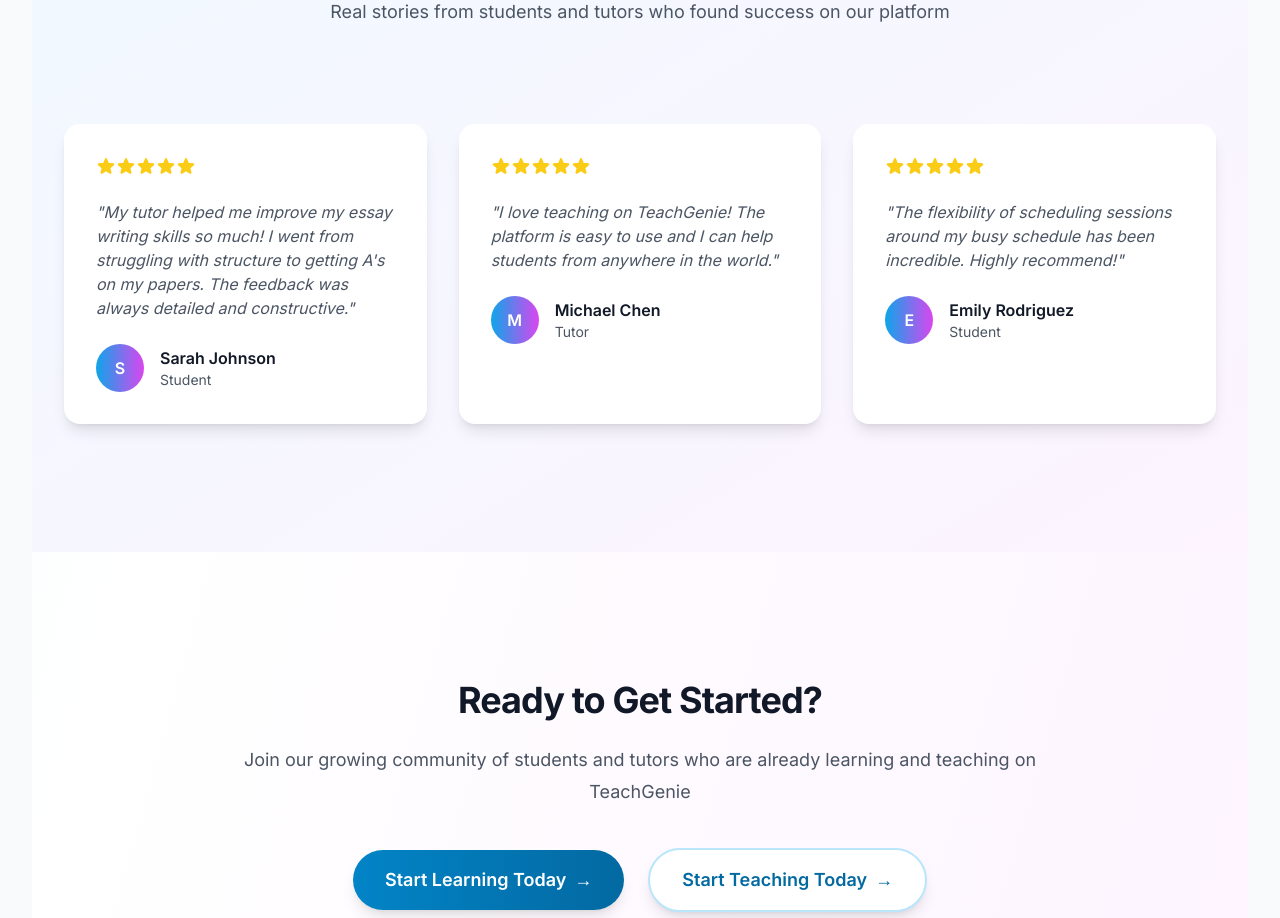
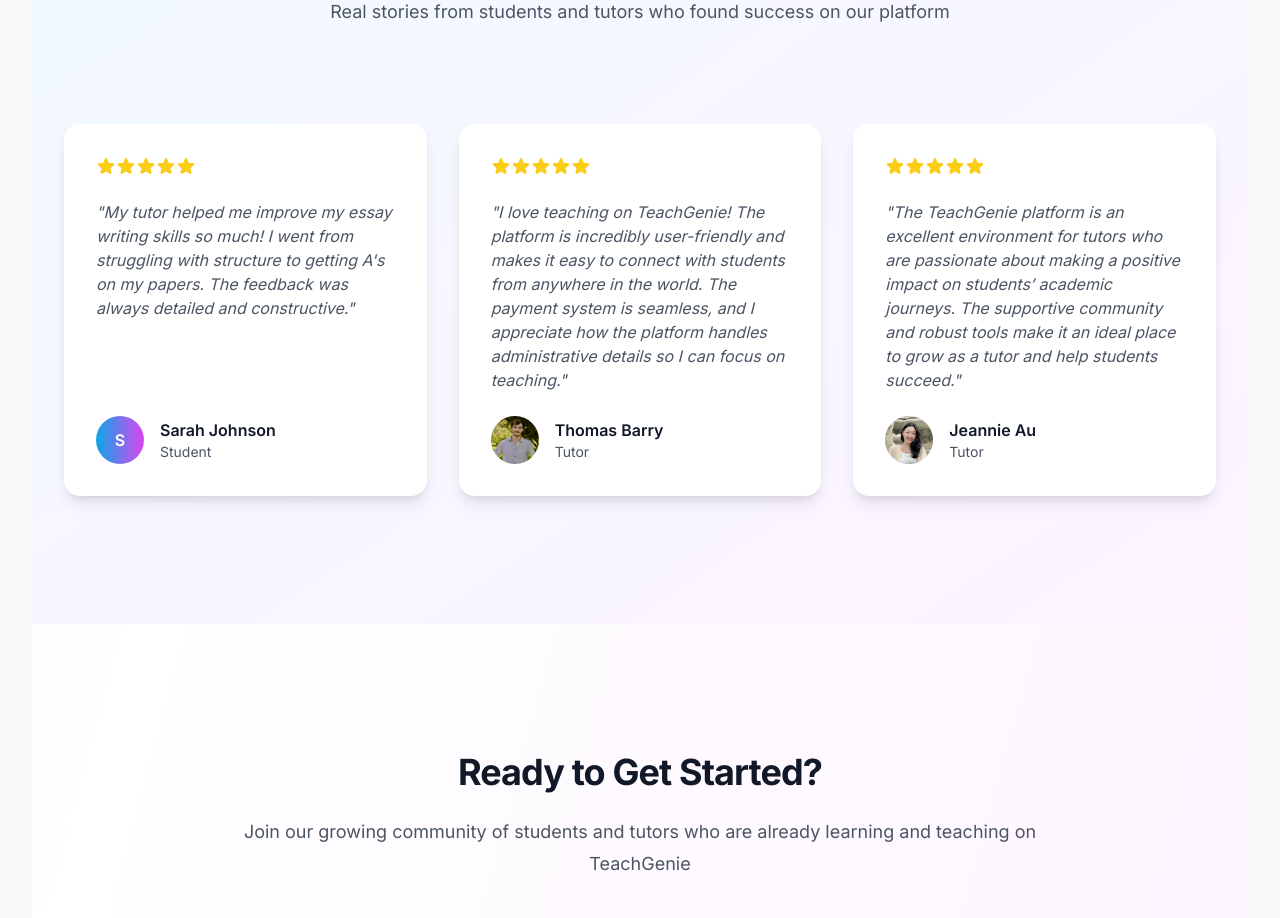
Before and after one commit to Thomas-Barry1/TeachGenieTutoringPlatform, a Next.js app in the folder teachgenie-platform/: page / in a window 1280 px wide. Shown: the part 3500-4418 px from the top of the page. Built offline with nearby package versions, Linux system fonts and the light colour scheme; no server answers.

Commit message:
Add actual tutor testimonials and their images to the home page

```diff
--- a/teachgenie-platform/src/app/page.tsx
+++ b/teachgenie-platform/src/app/page.tsx
@@ -174,7 +174,7 @@ export default function Home() {
           <div className="mx-auto mt-16 max-w-2xl sm:mt-20 lg:mt-24 lg:max-w-none">
             <div className="grid grid-cols-1 gap-8 lg:grid-cols-3">
               {testimonials.map((testimonial) => (
-                <div key={testimonial.name} className="bg-white rounded-2xl p-8 shadow-lg hover:shadow-xl transition-shadow duration-300">
+                <div key={testimonial.name} className="bg-white rounded-2xl p-8 shadow-lg hover:shadow-xl transition-shadow duration-300 flex flex-col h-full">
                   <div className="flex items-center mb-6">
                     <div className="flex text-yellow-400">
                       {[...Array(5)].map((_, i) => (
@@ -182,11 +182,21 @@ export default function Home() {
                       ))}
                     </div>
                   </div>
-                  <p className="text-gray-600 mb-6 italic">&quot;{testimonial.content}&quot;</p>
-                  <div className="flex items-center">
-                    <div className="w-12 h-12 bg-gradient-to-r from-primary-500 to-secondary-500 rounded-full flex items-center justify-center">
-                      <span className="text-white font-semibold">{testimonial.name.charAt(0)}</span>
-                    </div>
+                  <p className="text-gray-600 mb-6 italic flex-grow">&quot;{testimonial.content}&quot;</p>
+                  <div className="flex items-center mt-auto">
+                    {testimonial.image ? (
+                      <div className="w-12 h-12 rounded-full overflow-hidden bg-gray-200 flex-shrink-0">
+                        <img
+                          src={testimonial.image}
+                          alt={testimonial.name}
+                          className="w-full h-full object-cover"
+                        />
+                      </div>
+                    ) : (
+                      <div className="w-12 h-12 bg-gradient-to-r from-primary-500 to-secondary-500 rounded-full flex items-center justify-center flex-shrink-0">
+                        <span className="text-white font-semibold">{testimonial.name.charAt(0)}</span>
+                      </div>
+                    )}
                     <div className="ml-4">
                       <div className="font-semibold text-gray-900">{testimonial.name}</div>
                       <div className="text-sm text-gray-600">{testimonial.role}</div>
@@ -301,13 +311,15 @@ const testimonials = [
     content: 'My tutor helped me improve my essay writing skills so much! I went from struggling with structure to getting A\'s on my papers. The feedback was always detailed and constructive.',
   },
   {
-    name: 'Michael Chen',
+    name: 'Thomas Barry',
     role: 'Tutor',
-    content: 'I love teaching on TeachGenie! The platform is easy to use and I can help students from anywhere in the world.',
+    content: 'I love teaching on TeachGenie! The platform is incredibly user-friendly and makes it easy to connect with students from anywhere in the world. The payment system is seamless, and I appreciate how the platform handles administrative details so I can focus on teaching.',
+    image: '/testimonials/Thomas_Tutor.jpg' // Optional: Add student/tutor photos
   },
   {
-    name: 'Emily Rodriguez',
-    role: 'Student',
-    content: 'The flexibility of scheduling sessions around my busy schedule has been incredible. Highly recommend!',
+    name: 'Jeannie Au',
+    role: 'Tutor',
+    content: 'The TeachGenie platform is an excellent environment for tutors who are passionate about making a positive impact on students’ academic journeys. The supportive community and robust tools make it an ideal place to grow as a tutor and help students succeed.',
+    image: '/testimonials/Jeannie_Tutor.jpg' // Optional: Add student/tutor photos
   },
 ]
```
Also changed, not shown: teachgenie-platform/public/testimonials/Jeannie_Tutor.jpg (added), teachgenie-platform/public/testimonials/Thomas_Tutor.jpg (added).
